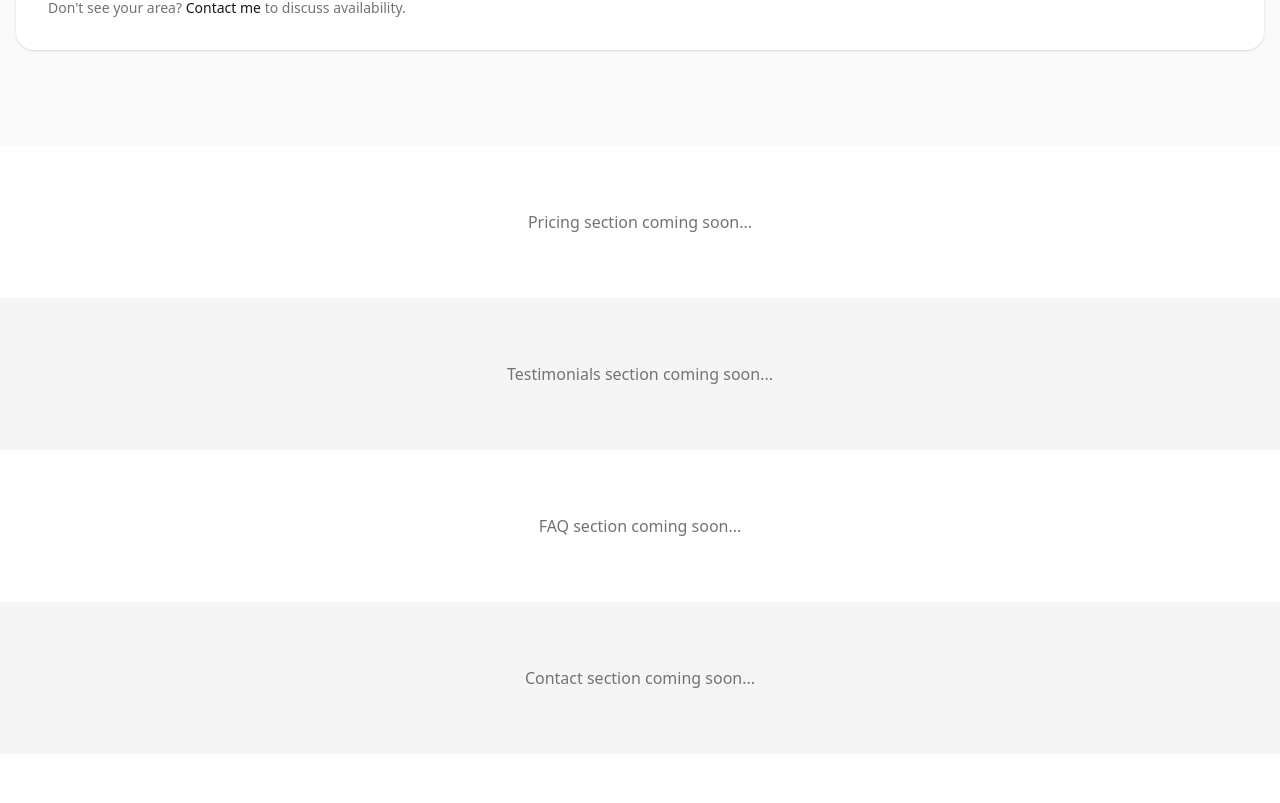
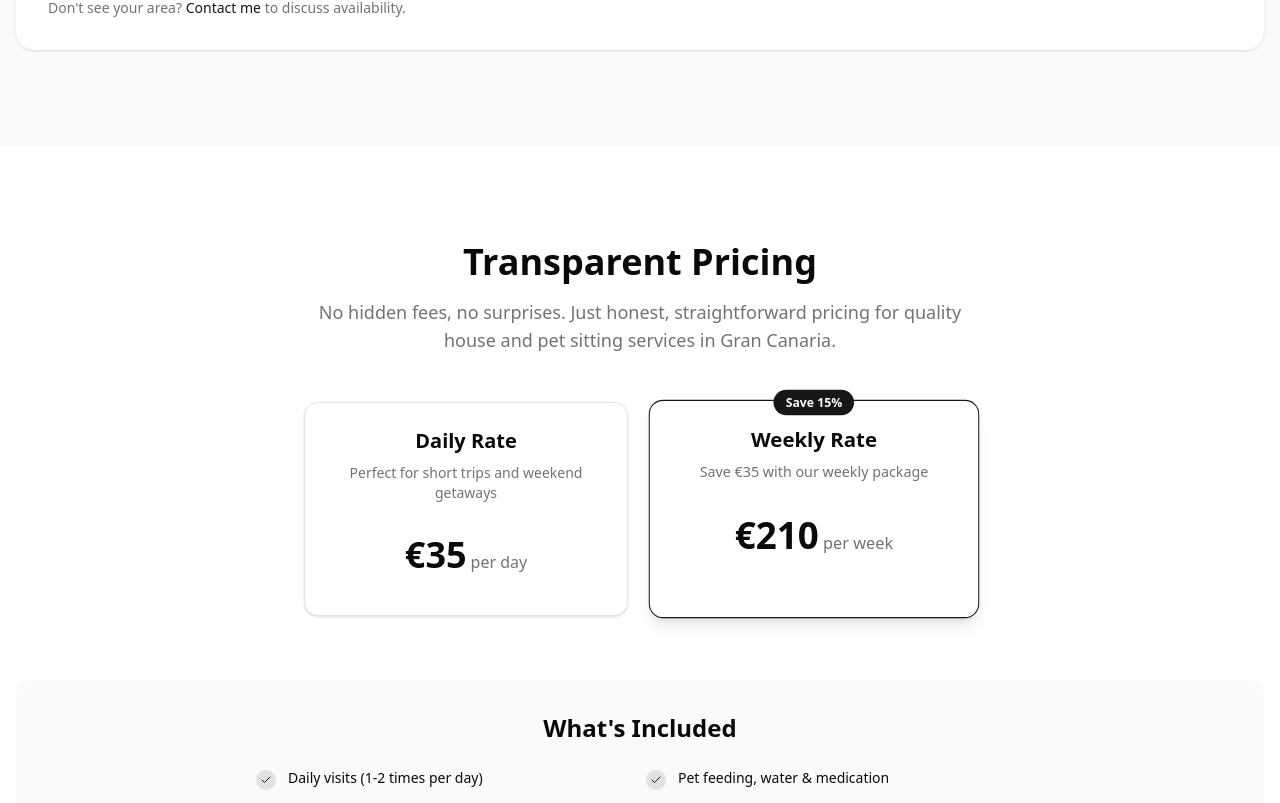
Before and after one commit to King-Perb/house-sitting, a Next.js app: page / in a window 1280 px wide. Shown: the part 2472-3275 px from the top of the page. Built offline with nearby package versions, Linux system fonts and the light colour scheme.

Commit message:
feat(pricing): integrate pricing section into homepage

```diff
--- a/src/app/page.tsx
+++ b/src/app/page.tsx
@@ -1,5 +1,5 @@
 import { HeroSection } from "@/components/hero";
-import { AboutSection, ServicesSection } from "@/components/sections";
+import { AboutSection, PricingSection, ServicesSection } from "@/components/sections";
 
 export default function Home() {
   return (
@@ -13,11 +13,8 @@ export default function Home() {
       {/* Services Section */}
       <ServicesSection />
 
-      <section id="pricing" className="py-16">
-        <div className="container mx-auto px-4 text-center">
-          <p className="text-muted-foreground">Pricing section coming soon...</p>
-        </div>
-      </section>
+      {/* Pricing Section */}
+      <PricingSection />
 
       <section id="testimonials" className="py-16 bg-muted">
         <div className="container mx-auto px-4 text-center">
--- a/src/components/sections/index.ts
+++ b/src/components/sections/index.ts
@@ -1,2 +1,3 @@
 export { AboutSection } from "./about-section";
+export { PricingSection } from "./pricing-section";
 export { ServicesSection } from "./services-section";
```
